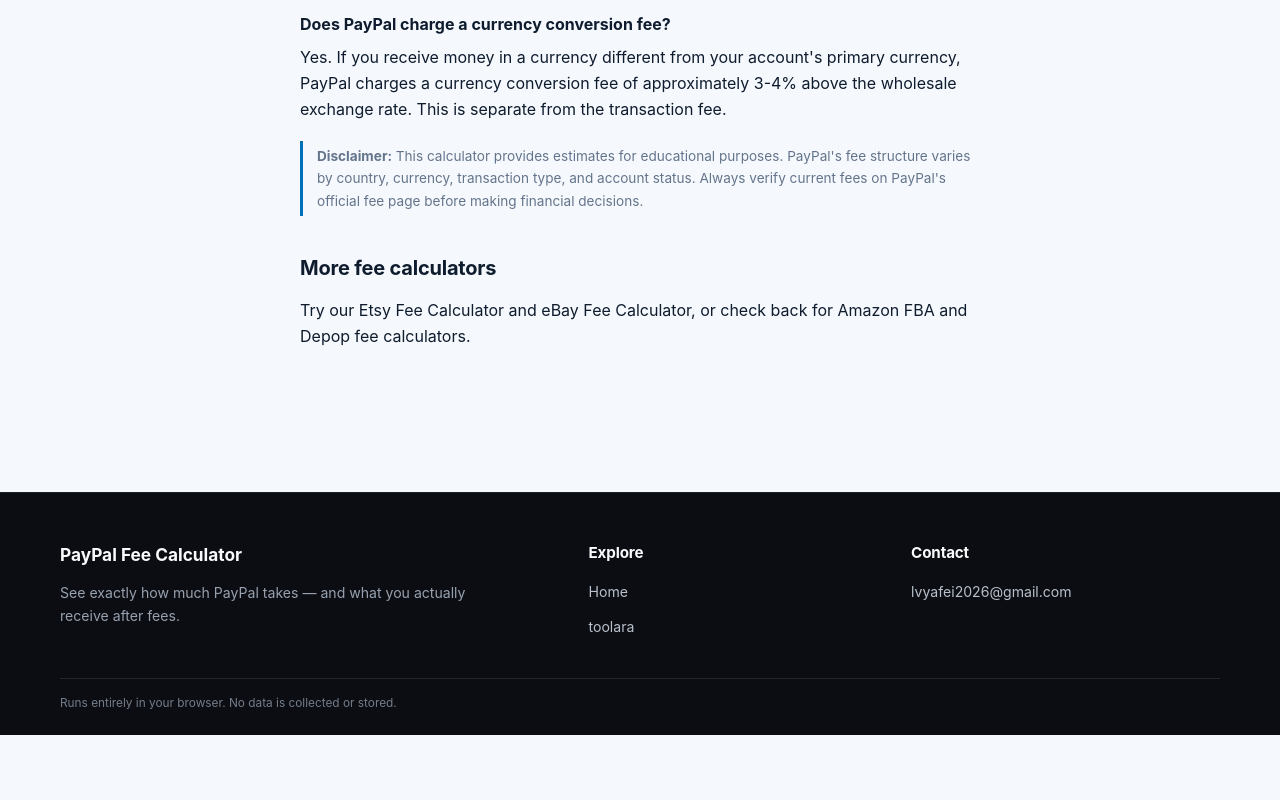
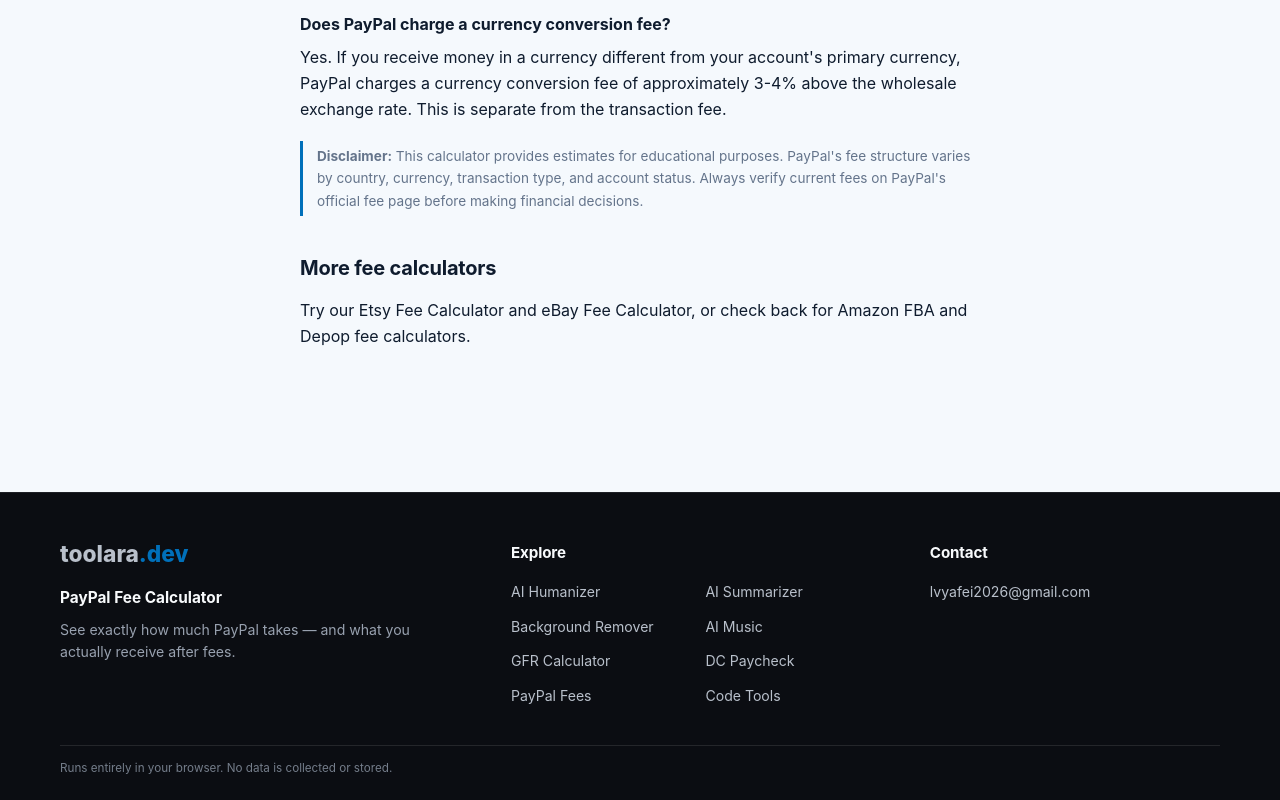
Before and after one commit to lvyafei2026-coder/paypal-fee-calculator, a plain HTML site: page index.html in a window 1280 px wide. Shown: the part 3077-3877 px from the top of the page. Before the commit the page ends 3812 px from the top, so only its background shows below. Drawn offline with Linux system fonts and the light colour scheme.

Commit message:
Polish branded Explore footers

```diff
--- a/css/style.css
+++ b/css/style.css
@@ -154,15 +154,18 @@
 
 .site-footer { margin-top: 64px !important; padding: 48px 24px 22px !important; background: #0b0d12 !important; border-top: 1px solid rgba(255,255,255,0.08) !important; color: #a6adbb !important; text-align: left !important; font-size: 0.88rem !important; line-height: 1.6; }
 .site-footer-inner { max-width: 1160px; margin: 0 auto; }
-.site-footer-grid { display: grid; grid-template-columns: minmax(0, 1.4fr) minmax(150px, 0.8fr) minmax(200px, 0.9fr); gap: 48px; }
+.site-footer-grid { display: grid; grid-template-columns: minmax(0,1.25fr) minmax(280px,1.15fr) minmax(220px,0.9fr); gap: 48px; }
 .site-footer-column { min-width: 0; }
-.site-footer-brand { display: inline-block; color: #f8fafc !important; font-size: 1.08rem; font-weight: 700; text-decoration: none; }
+.site-footer-wordmark { display: inline-flex; align-items: baseline; color: #f8fafc !important; font-size: 1.42rem; font-weight: 850; line-height: 1.15; text-decoration: none; }
+.site-footer-wordmark .tld { color: var(--accent, #3b82f6); }
+.site-footer-site-name { margin: 18px 0 0 !important; color: #f8fafc; font-size: 0.96rem; font-weight: 700; }
 .site-footer-heading { margin: 0 0 16px !important; color: #f8fafc; font-size: 0.95rem; font-weight: 650; }
-.site-footer-description { max-width: 420px; margin: 14px 0 0 !important; color: #98a1af; }
-.site-footer-nav { display: grid; justify-items: start; gap: 10px; }
+.site-footer-description { max-width: 420px; margin: 8px 0 0 !important; color: #98a1af; }
+.site-footer-links { display: grid; grid-template-columns: repeat(2,minmax(0,1fr)); gap: 12px 18px; }
+.site-footer-contact { margin: 0 !important; color: #b9c0cb; overflow-wrap: anywhere; }
 .site-footer a { color: #b9c0cb !important; text-decoration: none; }
 .site-footer a:hover { color: #fff !important; text-decoration: underline; }
-.site-footer-contact { margin: 0 !important; color: #b9c0cb; overflow-wrap: anywhere; }
-.site-footer-bottom { margin-top: 40px; padding-top: 16px; border-top: 1px solid rgba(255,255,255,0.1); color: #747d8a; font-size: 0.74rem; line-height: 1.5; }
+.site-footer-bottom { margin-top: 38px; padding-top: 14px; border-top: 1px solid rgba(255,255,255,0.1); color: #747d8a; font-size: 0.73rem; line-height: 1.5; }
 .site-footer-bottom p { margin: 0; }
-@media (max-width: 720px) { .site-footer { padding: 36px 20px 20px !important; } .site-footer-grid { grid-template-columns: 1fr; gap: 28px; } .site-footer-bottom { margin-top: 28px; } } .site-footer-nav { gap: 12px; } }
+@media (max-width: 960px) { .site-footer-grid { grid-template-columns: repeat(2,minmax(0,1fr)); gap: 34px; } .site-footer-column:first-child { grid-column: 1 / -1; } }
+@media (max-width: 760px) { .site-footer { padding: 36px 20px 20px !important; } .site-footer-grid { grid-template-columns: 1fr; gap: 28px; } .site-footer-column:first-child { grid-column: auto; } .site-footer-links { gap: 10px 14px; } .site-footer-bottom { margin-top: 28px; } }
--- a/index.html
+++ b/index.html
@@ -205,11 +205,19 @@
 <div class="site-footer-inner">
 <div class="site-footer-grid">
 <section class="site-footer-column">
-<a class="site-footer-brand" href="/"><span class="site-footer-brand" data-i18n="title">PayPal Fee Calculator</span></a>
+<a class="site-footer-wordmark" href="https://toolara.dev/" aria-label="toolara.dev">toolara<span class="tld">.dev</span></a>
+<p class="site-footer-site-name" data-i18n="title">PayPal Fee Calculator</p>
 <p class="site-footer-description" data-i18n="subtitle">See exactly how much PayPal takes — and what you actually receive after fees.</p>
 </section>
-<section class="site-footer-column"><h2 class="site-footer-heading">Explore</h2><nav class="site-footer-nav" aria-label="Quick navigation"><a href="/" data-i18n="navHome">Home</a><a href="https://toolara.dev/">toolara</a></nav></section>
-<section class="site-footer-column"><h2 class="site-footer-heading">Contact</h2><a href="mailto:lvyafei2026@gmail.com">lvyafei2026@gmail.com</a></section>
+<section class="site-footer-column"><h2 class="site-footer-heading">Explore</h2><nav class="site-footer-links" aria-label="Explore sites"><a href="https://humanize.toolara.dev/">AI Humanizer</a>
+<a href="https://summarize.toolara.dev/">AI Summarizer</a>
+<a href="https://background.toolara.dev/">Background Remover</a>
+<a href="https://music.toolara.dev/">AI Music</a>
+<a href="https://gfr.toolara.dev/">GFR Calculator</a>
+<a href="https://dc-pay.toolara.dev/">DC Paycheck</a>
+<a href="https://paypal.toolara.dev/">PayPal Fees</a>
+<a href="https://devtools.toolara.dev/">Code Tools</a></nav></section>
+<section class="site-footer-column"><h2 class="site-footer-heading">Contact</h2><p class="site-footer-contact"><a href="mailto:lvyafei2026@gmail.com">lvyafei2026@gmail.com</a></p></section>
 </div>
 <div class="site-footer-bottom"><p class="site-footer-privacy" data-i18n="footer">Runs entirely in your browser. No data is collected or stored.</p></div>
 </div>
```
Also changed, not shown: zh/index.html (+11 -3 lines).
